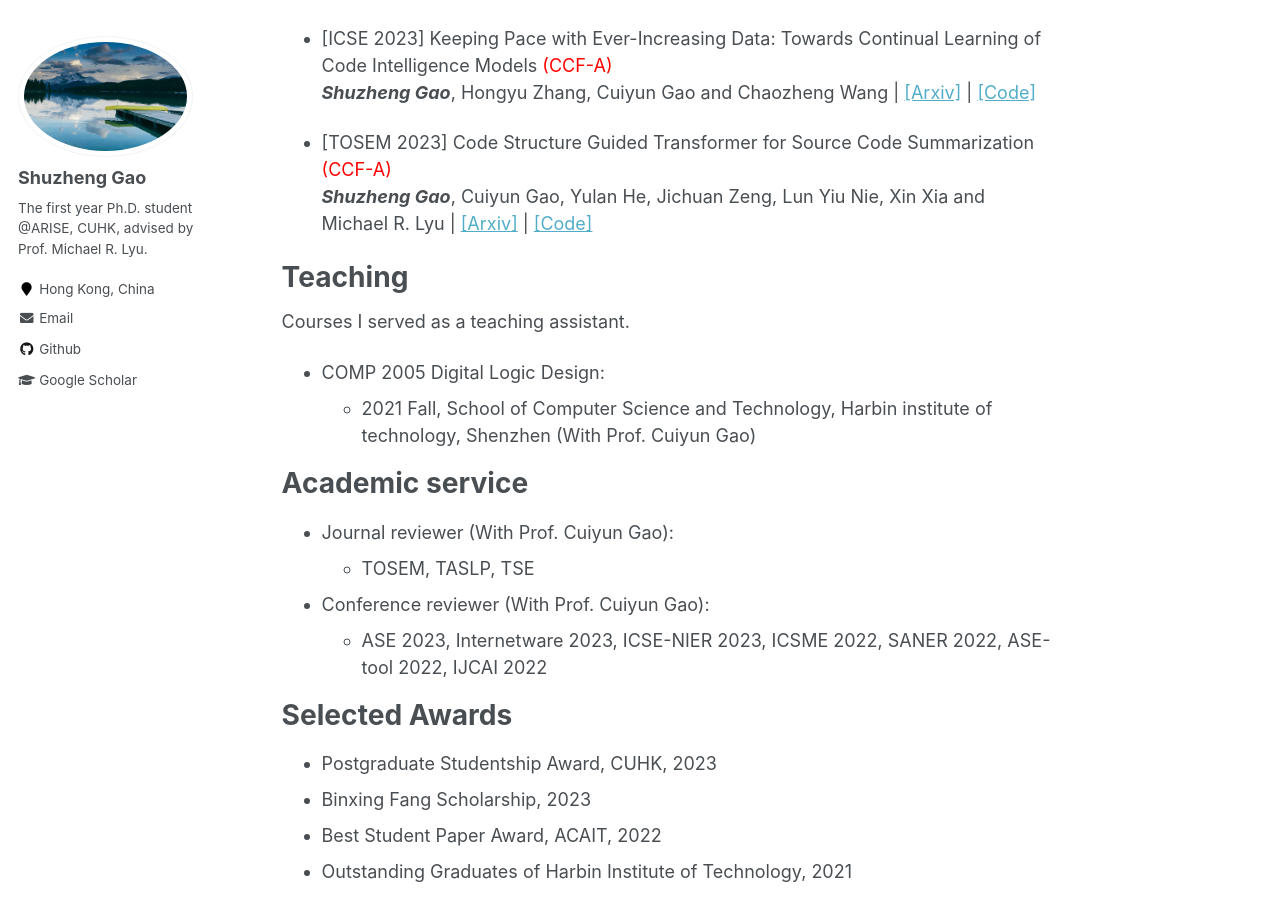
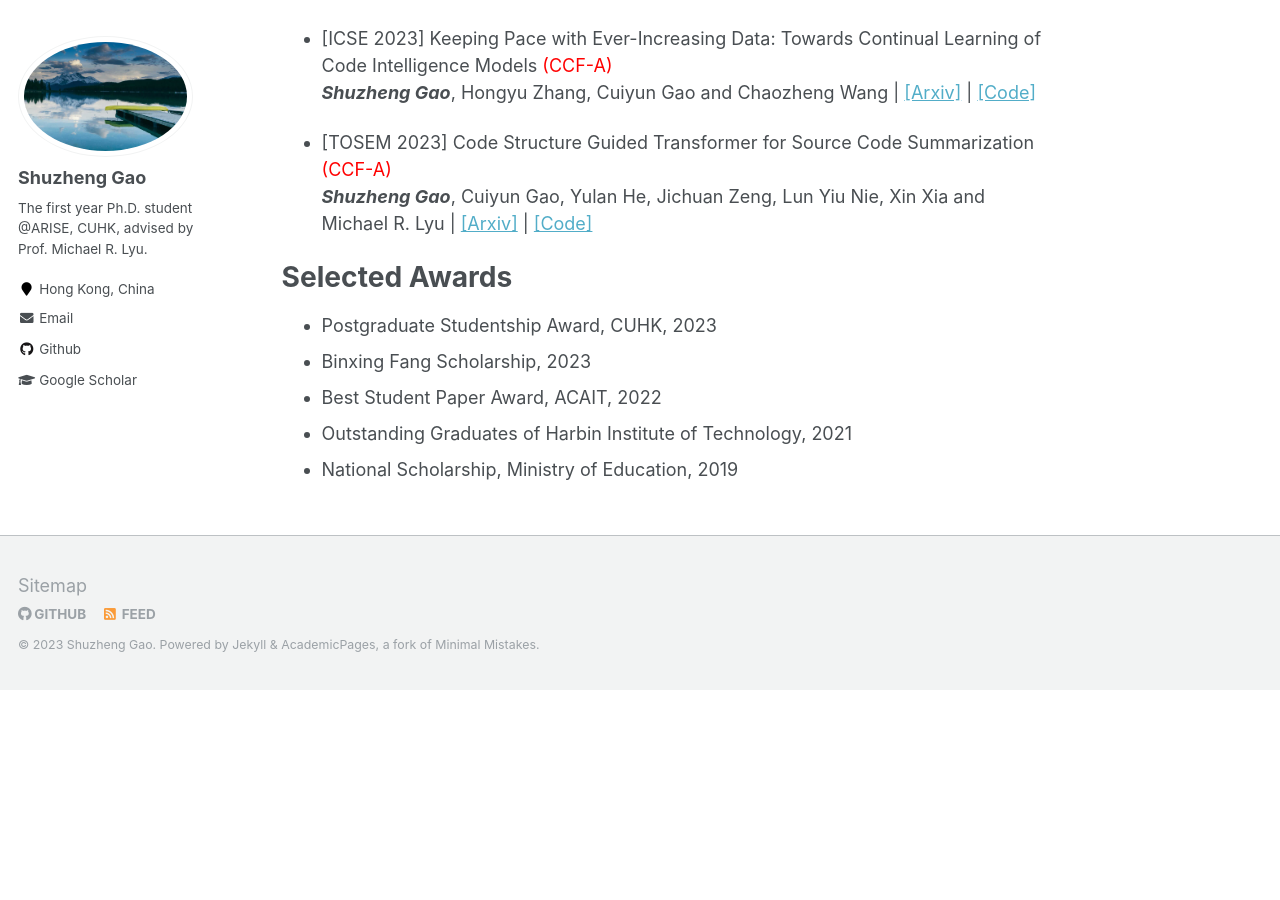
Before and after one commit to yujiachen99/yujiachen99.github.io, a Jekyll site: the page built from _pages/about.md, in a window 1280 px wide and 900 px high, scrolled down 1497 px. Built offline with Jekyll 4.4.1, drawn with Linux system fonts in a browser that asks for light colours; after the commit the page ends 2187 px from its top, so only the background shows below that.

Commit message:
Update about.md

```diff
--- a/_pages/about.md
+++ b/_pages/about.md
@@ -48,22 +48,6 @@ _**Shuzheng Gao**_, Hongyu Zhang, Cuiyun Gao and Chaozheng Wang \| [[Arxiv]](htt
 - [TOSEM 2023] Code Structure Guided Transformer for Source Code Summarization   <font color="#FF0000 ">(CCF-A)</font>
 _**Shuzheng Gao**_, Cuiyun Gao, Yulan He, Jichuan Zeng, Lun Yiu Nie, Xin Xia and Michael R. Lyu \| [[Arxiv]](https://arxiv.org/abs/2104.09340) \| [[Code]](https://github.com/gszsectan/SG-Trans)
 
-
-# Teaching
-Courses I served as a teaching assistant.
-- COMP 2005 Digital Logic Design:
-  - 2021 Fall, School of Computer Science and Technology, Harbin institute of technology, Shenzhen (With Prof. Cuiyun Gao)
-
-# Academic service
-
-- Journal reviewer (With Prof. Cuiyun Gao):
-  - TOSEM, TASLP, TSE
-
-
-- Conference reviewer (With Prof. Cuiyun Gao):
-  - ASE 2023, Internetware 2023, ICSE-NIER 2023, ICSME 2022, SANER 2022, ASE-tool 2022, IJCAI 2022
-
-
 # Selected Awards
 
 - Postgraduate Studentship Award, CUHK, 2023
```
